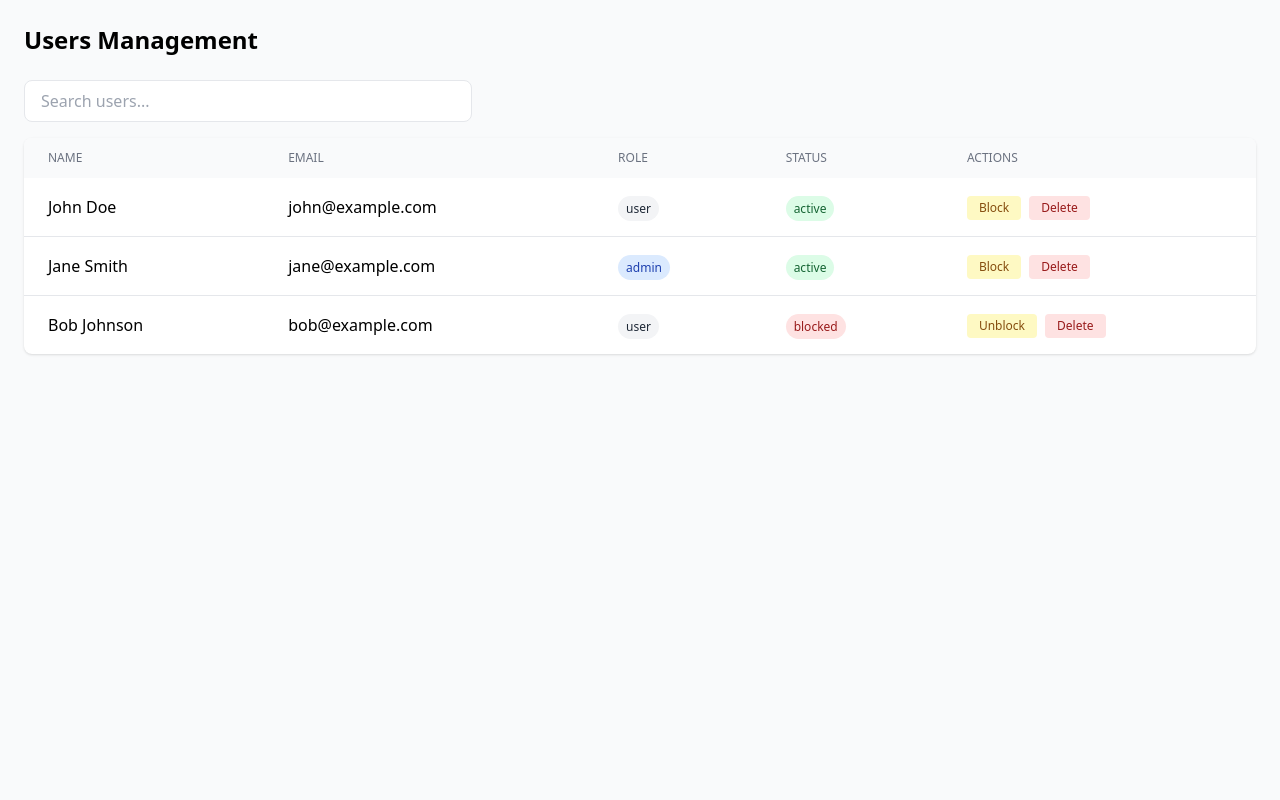
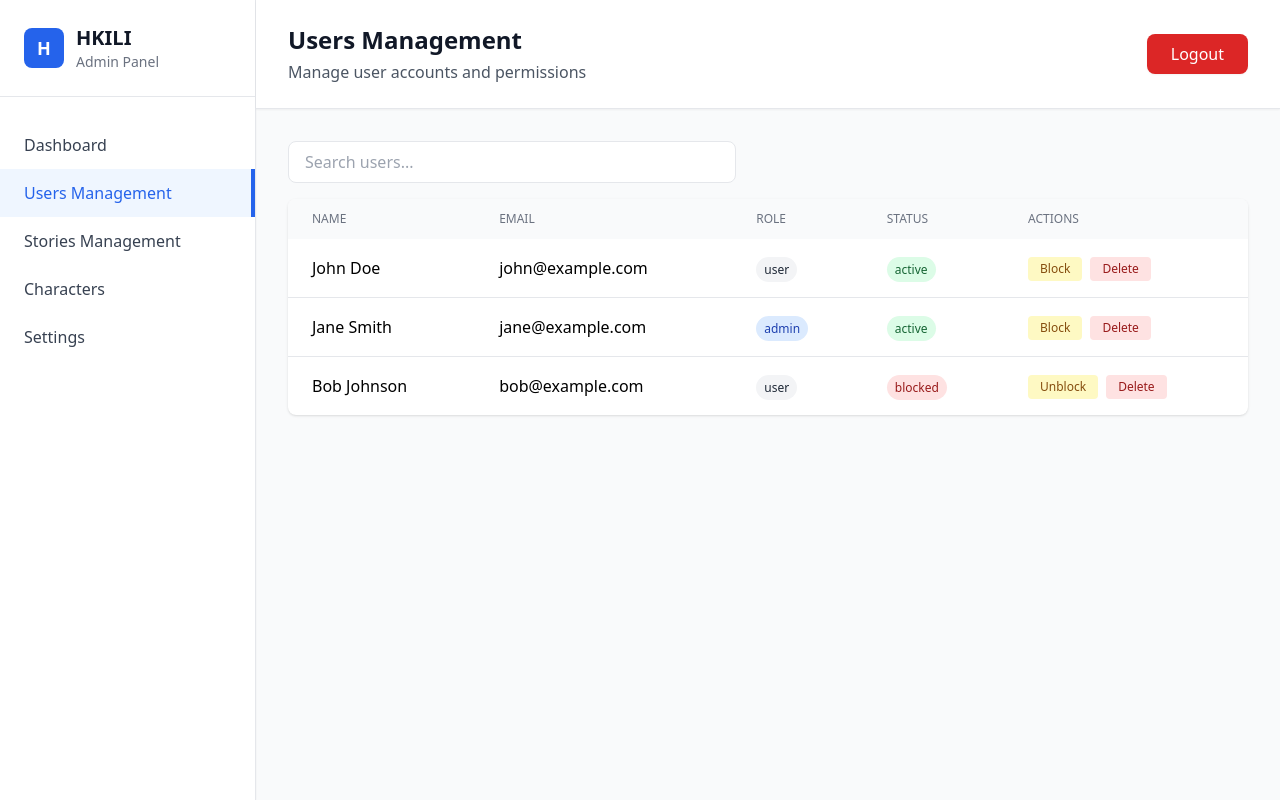
Before and after one commit to TechnovaTech/HKILI_Admin, a Next.js app: page /admin/users in a window 1280 px wide. Built offline with nearby package versions, Linux system fonts and the light colour scheme.

Commit message:
final push

```diff
--- a/src/app/admin/stories/page.tsx
+++ b/src/app/admin/stories/page.tsx
@@ -1,6 +1,7 @@
 'use client'
 import { useState } from 'react'
 import { mockStories } from '../../../lib/mockData'
+import Link from 'next/link'
 
 export default function StoriesManagement() {
   const [stories, setStories] = useState(mockStories)
@@ -18,9 +19,64 @@ export default function StoriesManagement() {
   const uniqueLanguages = [...new Set(stories.map(story => story.language))]
 
   return (
-    <div className="p-6">
-      <h1 className="text-2xl font-bold mb-6">Stories Management</h1>
+    <div className="min-h-screen bg-gray-50 flex">
+      {/* Sidebar */}
+      <div className="w-64 bg-white shadow-sm border-r border-gray-200 fixed h-full z-10">
+        <div className="p-6 border-b border-gray-200">
+          <div className="flex items-center">
+            <div className="w-10 h-10 bg-blue-600 rounded-lg flex items-center justify-center">
+              <span className="text-white font-bold text-lg">H</span>
+            </div>
+            <div className="ml-3">
+              <h1 className="text-xl font-bold text-gray-900">HKILI</h1>
+              <p className="text-sm text-gray-500">Admin Panel</p>
+            </div>
+          </div>
+        </div>
+        <nav className="mt-6">
+          <Link href="/admin" className="flex items-center px-6 py-3 text-gray-700 hover:bg-gray-50 hover:text-blue-600 font-medium transition-colors">
+            Dashboard
+          </Link>
+          <Link href="/admin/users" className="flex items-center px-6 py-3 text-gray-700 hover:bg-gray-50 hover:text-blue-600 font-medium transition-colors">
+            Users Management
+          </Link>
+          <Link href="/admin/stories" className="flex items-center px-6 py-3 text-blue-600 bg-blue-50 border-r-4 border-blue-600 font-medium">
+            Stories Management
+          </Link>
+          <Link href="/admin/characters" className="flex items-center px-6 py-3 text-gray-700 hover:bg-gray-50 hover:text-blue-600 font-medium transition-colors">
+            Characters
+          </Link>
+          <Link href="/admin/settings" className="flex items-center px-6 py-3 text-gray-700 hover:bg-gray-50 hover:text-blue-600 font-medium transition-colors">
+            Settings
+          </Link>
+        </nav>
+      </div>
 
+      {/* Main Content */}
+      <div className="flex-1 ml-64">
+        {/* Header */}
+        <header className="bg-white shadow-sm border-b border-gray-200 sticky top-0 z-20">
+          <div className="px-8 py-6">
+            <div className="flex justify-between items-center">
+              <div>
+                <h2 className="text-2xl font-bold text-gray-900">Stories Management</h2>
+                <p className="text-gray-600 mt-1">Review and manage user-generated stories</p>
+              </div>
+              <button
+                onClick={() => {
+                  localStorage.removeItem('token')
+                  window.location.href = '/admin/login'
+                }}
+                className="bg-red-600 hover:bg-red-700 text-white px-6 py-2 rounded-lg font-medium transition-colors shadow-sm"
+              >
+                Logout
+              </button>
+            </div>
+          </div>
+        </header>
+
+        {/* Content */}
+        <main className="p-8">
           <div className="mb-4">
             <select
               value={languageFilter}
@@ -71,6 +127,8 @@ export default function StoriesManagement() {
               </tbody>
             </table>
           </div>
+        </main>
+      </div>
     </div>
   )
 }
--- a/src/app/admin/users/page.tsx
+++ b/src/app/admin/users/page.tsx
@@ -25,9 +25,64 @@ export default function UsersManagement() {
   )
 
   return (
-    <div className="p-6">
-      <h1 className="text-2xl font-bold mb-6">Users Management</h1>
+    <div className="min-h-screen bg-gray-50 flex">
+      {/* Sidebar */}
+      <div className="w-64 bg-white shadow-sm border-r border-gray-200 fixed h-full z-10">
+        <div className="p-6 border-b border-gray-200">
+          <div className="flex items-center">
+            <div className="w-10 h-10 bg-blue-600 rounded-lg flex items-center justify-center">
+              <span className="text-white font-bold text-lg">H</span>
+            </div>
+            <div className="ml-3">
+              <h1 className="text-xl font-bold text-gray-900">HKILI</h1>
+              <p className="text-sm text-gray-500">Admin Panel</p>
+            </div>
+          </div>
+        </div>
+        <nav className="mt-6">
+          <Link href="/admin" className="flex items-center px-6 py-3 text-gray-700 hover:bg-gray-50 hover:text-blue-600 font-medium transition-colors">
+            Dashboard
+          </Link>
+          <Link href="/admin/users" className="flex items-center px-6 py-3 text-blue-600 bg-blue-50 border-r-4 border-blue-600 font-medium">
+            Users Management
+          </Link>
+          <Link href="/admin/stories" className="flex items-center px-6 py-3 text-gray-700 hover:bg-gray-50 hover:text-blue-600 font-medium transition-colors">
+            Stories Management
+          </Link>
+          <Link href="/admin/characters" className="flex items-center px-6 py-3 text-gray-700 hover:bg-gray-50 hover:text-blue-600 font-medium transition-colors">
+            Characters
+          </Link>
+          <Link href="/admin/settings" className="flex items-center px-6 py-3 text-gray-700 hover:bg-gray-50 hover:text-blue-600 font-medium transition-colors">
+            Settings
+          </Link>
+        </nav>
+      </div>
 
+      {/* Main Content */}
+      <div className="flex-1 ml-64">
+        {/* Header */}
+        <header className="bg-white shadow-sm border-b border-gray-200 sticky top-0 z-20">
+          <div className="px-8 py-6">
+            <div className="flex justify-between items-center">
+              <div>
+                <h2 className="text-2xl font-bold text-gray-900">Users Management</h2>
+                <p className="text-gray-600 mt-1">Manage user accounts and permissions</p>
+              </div>
+              <button
+                onClick={() => {
+                  localStorage.removeItem('token')
+                  window.location.href = '/admin/login'
+                }}
+                className="bg-red-600 hover:bg-red-700 text-white px-6 py-2 rounded-lg font-medium transition-colors shadow-sm"
+              >
+                Logout
+              </button>
+            </div>
+          </div>
+        </header>
+
+        {/* Content */}
+        <main className="p-8">
           <div className="mb-4">
             <input
               type="text"
@@ -87,6 +142,8 @@ export default function UsersManagement() {
               </tbody>
             </table>
           </div>
+        </main>
+      </div>
     </div>
   )
 }
```
Lines whose indentation alone changed are shown as unchanged.
